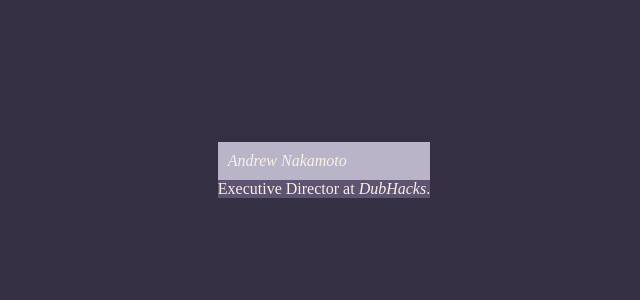
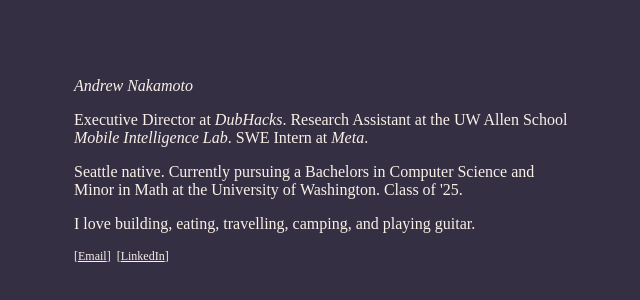
Before and after one commit to asn1814/personal-website, a React (Create React App) app: page / in a window 1280 px wide. Shown: the part 230-530 px from the top of the page, without its empty margins (316-956 px from the left). Built offline with nearby package versions, Linux system fonts and the light colour scheme.

Commit message:
contact and content

```diff
--- /dev/null
+++ b/src/components/contact.tsx
@@ -0,0 +1,26 @@
+import React from 'react';
+import styled from 'styled-components';
+import { THEME_COLORS } from '../utils/theme.ts';
+
+const Container = styled.div`
+  font-size: 12px;
+`;
+
+const InlineLink = styled.a`
+  color: ${THEME_COLORS.brandWhite};
+  text-decoration: none;
+  background-color: transparent;
+  text-decoration: underline;
+  &:hover {
+    text-decoration: underline;
+  }
+`;
+
+export const Contact = () => {
+  return (
+    <Container>
+      &#91;<InlineLink href="mailto:andrewsnakamoto@gmail.com" target="_blank">Email</InlineLink>&#93;&nbsp;
+      &#91;<InlineLink href="https://www.linkedin.com/in/andrewnakamoto/" target="_blank">LinkedIn</InlineLink>&#93;
+    </Container>
+  );
+};
--- a/src/components/content.tsx
+++ b/src/components/content.tsx
@@ -15,7 +15,19 @@ const InlineLink = styled.a`
 export const Content = () => {
   return (
     <>
-        Executive Director at <InlineLink href="https:www.dubhacks.co" target="_blank">DubHacks</InlineLink>.
+        <p>
+          Executive Director at <InlineLink href="https://www.dubhacks.co" target="_blank">DubHacks</InlineLink>.
+          Research Assistant at the UW Allen School <InlineLink href="https://netlab.cs.washington.edu/" target="_blank">Mobile Intelligence Lab</InlineLink>.
+          SWE Intern at <InlineLink href="https://about.meta.com" target="_blank">Meta</InlineLink>.
+        </p>
+        <p>
+          Seattle native.
+          Currently pursuing a Bachelors in Computer Science and Minor in Math at the University of Washington.
+          Class of '25.
+        </p>
+        <p>
+          I love building, eating, travelling, camping, and playing guitar.
+        </p>
     </>
   );
 };
--- a/src/components/header.tsx
+++ b/src/components/header.tsx
@@ -11,10 +11,7 @@ const Container = styled.div`
   flex-direction: column;
   -webkit-box-pack: justify;
   justify-content: space-between;
-  color: ${THEME_COLORS.brandWhite};
-  background-color: ${THEME_COLORS.brandLight};
   font-style: italic;
-  padding: 10px;
 `;
 
 export const Header = () => {
--- a/src/components/mainbox.tsx
+++ b/src/components/mainbox.tsx
@@ -3,18 +3,19 @@ import styled from 'styled-components';
 import { THEME_COLORS } from '../utils/theme.ts';
 import {Header} from './header.tsx';
 import {Content} from './content.tsx';
+import {Contact} from './contact.tsx';
 
 const Container = styled.div`
   position: relative;
   height: fit-content;
-  max-width: 600px;
+  max-width: 500px;
   -webkit-box-orient: vertical;
   -webkit-box-direction: normal;
   flex-direction: column;
   -webkit-box-pack: justify;
   justify-content: space-between;
   color: ${THEME_COLORS.brandWhite};
-  background-color: ${THEME_COLORS.brandMid};
+  margin: 15px;
 `;
 
 export const Mainbox = () => {
@@ -23,6 +24,7 @@ export const Mainbox = () => {
       <Container>
         <Header></Header>
         <Content></Content>
+        <Contact></Contact>
       </Container>
     </>
   );
```
